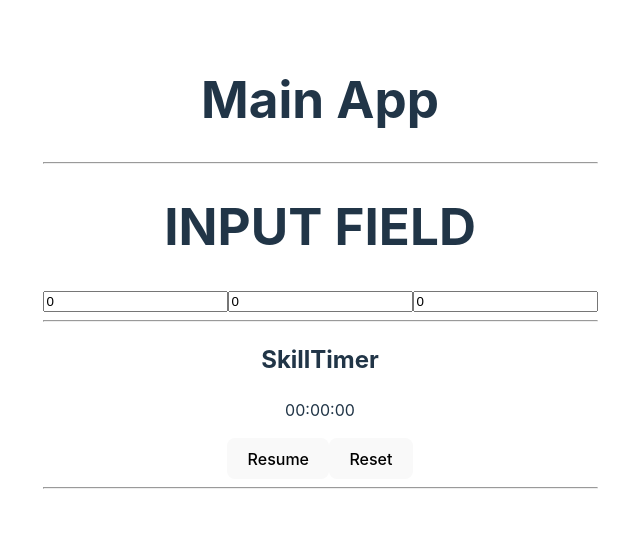
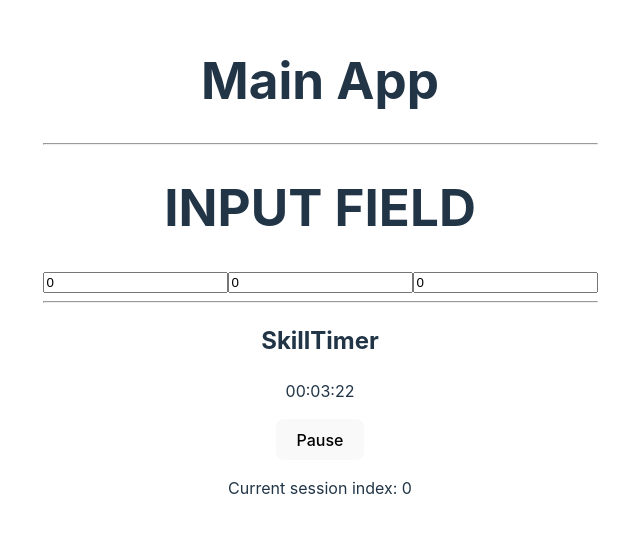
Before and after one commit to Serious-Fin/timer, a React (Vite) app: page / in a window 1280 px wide. Shown: the part 133-666 px from the top of the page, without its empty margins (320-960 px from the left). Built offline with nearby package versions, Linux system fonts and the light colour scheme.

Commit message:
reformat overall time logic

```diff
--- a/src/App.tsx
+++ b/src/App.tsx
@@ -1,10 +1,9 @@
 import "./App.css";
 import Timer from "./components/Timer";
 import TimeInput from "./components/TimeInput";
-import PeriodCalculator from "./helpers/PeriodCalculator";
+import Session from "./components/Session";
 
 function App() {
-  const timetable = PeriodCalculator(1800);
   return (
     <>
       <div>
@@ -12,9 +11,7 @@ function App() {
         <hr />
         <TimeInput />
         <hr />
-        <Timer initialTime={5} />
-        <hr />
-        {console.log(timetable)}
+        <Session timeInSeconds={1801} />
       </div>
     </>
   );
--- /dev/null
+++ b/src/components/Session.tsx
@@ -0,0 +1,43 @@
+import PeriodCalculator from "./../helpers/PeriodCalculator";
+import Timer from "./Timer";
+import { useState, useEffect } from "react";
+
+interface SessionProps {
+  timeInSeconds: number;
+}
+
+export default function Session({ timeInSeconds }: SessionProps) {
+  const [chunkIndex, setChunkIndex] = useState(0);
+  const [paused, setPaused] = useState(false);
+
+  const timetable: number[] = PeriodCalculator(timeInSeconds);
+
+  useEffect(() => {
+    let timer: NodeJS.Timeout;
+
+    if (!paused && chunkIndex < timetable.length) {
+      timer = setInterval(() => {
+        setChunkIndex((prevChunkIndex) => prevChunkIndex + 1);
+      }, timetable[chunkIndex] * 10);
+
+      return () => clearInterval(timer);
+    }
+
+    return undefined;
+  }, [chunkIndex, paused, timetable]);
+
+  // function to pause the timer
+  function handlePause() {
+    setPaused(!paused);
+  }
+
+  // Side effect to change the segment when previous one ends
+
+  return (
+    <div key={chunkIndex}>
+      <Timer initialTime={timetable[chunkIndex]} paused={paused} />
+      <button onClick={handlePause}>{paused ? "Resume" : "Pause"}</button>
+      <p>Current session index: {chunkIndex}</p>
+    </div>
+  );
+}
--- a/src/components/Timer.tsx
+++ b/src/components/Timer.tsx
@@ -1,14 +1,40 @@
 import TimerFormat from "../helpers/TimerFormat";
-import TimerLogic from "../hooks/TimerLogic";
+import { useEffect, useState } from "react";
 
 interface TimerProps {
   initialTime: number;
+  paused: boolean;
 }
 
-function Timer({ initialTime }: TimerProps) {
-  const { time, paused, handlePause, handleReset } = TimerLogic({
-    initialTime,
-  });
+function Timer({ initialTime, paused }: TimerProps) {
+  const [time, setTime] = useState(initialTime);
+
+  useEffect(() => {
+    let timer: NodeJS.Timeout;
+
+    if (!paused && time > 0) {
+      timer = setInterval(() => {
+        setTime((prevTime) => {
+          if (prevTime > 0) {
+            return prevTime - 1;
+          }
+
+          clearInterval(timer);
+          return prevTime;
+        });
+      }, 10);
+
+      return () => {
+        clearInterval(timer);
+      };
+    }
+
+    if (paused) {
+      clearInterval(timer!);
+    }
+
+    return undefined;
+  }, [paused, time]);
 
   const timeString = TimerFormat(time);
 
@@ -16,8 +42,6 @@ function Timer({ initialTime }: TimerProps) {
     <div>
       <h2>SkillTimer</h2>
       <p>{timeString}</p>
-      <button onClick={handlePause}>{paused ? "Resume" : "Pause"}</button>
-      <button onClick={handleReset}>Reset</button>
     </div>
   );
 }
--- a/src/helpers/PeriodCalculator.tsx
+++ b/src/helpers/PeriodCalculator.tsx
@@ -12,8 +12,8 @@ export default function PeriodCalculator(totalTimeInSeconds: number) {
   const workPeriods = Math.ceil(worktime / 1500);
   const breakPeriods = workPeriods - 1;
 
-  const workPeriodTime = worktime / workPeriods;
-  const breakPeriodTime = breaktime / breakPeriods;
+  const workPeriodTime = Math.floor(worktime / workPeriods);
+  const breakPeriodTime = Math.floor(breaktime / breakPeriods);
 
   timetable.push(workPeriodTime);
 
@@ -24,5 +24,3 @@ export default function PeriodCalculator(totalTimeInSeconds: number) {
 
   return timetable;
 }
-
-// TODO: Fix a bug where time is 300 seconds less than set  because there is one less break than focus period
--- a/src/hooks/TimerLogic.tsx
+++ b/src/hooks/TimerLogic.tsx
@@ -2,11 +2,11 @@ import { useState, useEffect } from "react";
 
 interface TimerProps {
   initialTime: number;
+  paused: boolean;
 }
 
-export default function TimerLogic({ initialTime }: TimerProps) {
+export default function TimerLogic({ initialTime, paused }: TimerProps) {
   const [time, setTime] = useState(initialTime);
-  const [paused, setPaused] = useState(false);
 
   useEffect(() => {
     if (paused) {
@@ -17,7 +17,6 @@ export default function TimerLogic({ initialTime }: TimerProps) {
       setTime((time) => time - 1);
 
       if (time - 1 === 0) {
-        setPaused(true);
         clearInterval(timer);
       }
     }, 100);
@@ -25,16 +24,5 @@ export default function TimerLogic({ initialTime }: TimerProps) {
     return () => clearInterval(timer);
   }, [paused, time]);
 
-  const handlePause = () => {
-    if (time > 0) {
-      setPaused(!paused);
-    }
-  };
-
-  const handleReset = () => {
-    setTime(initialTime);
-    setPaused(true);
-  };
-
-  return { time, paused, handlePause, handleReset };
+  return { time };
 }
```
